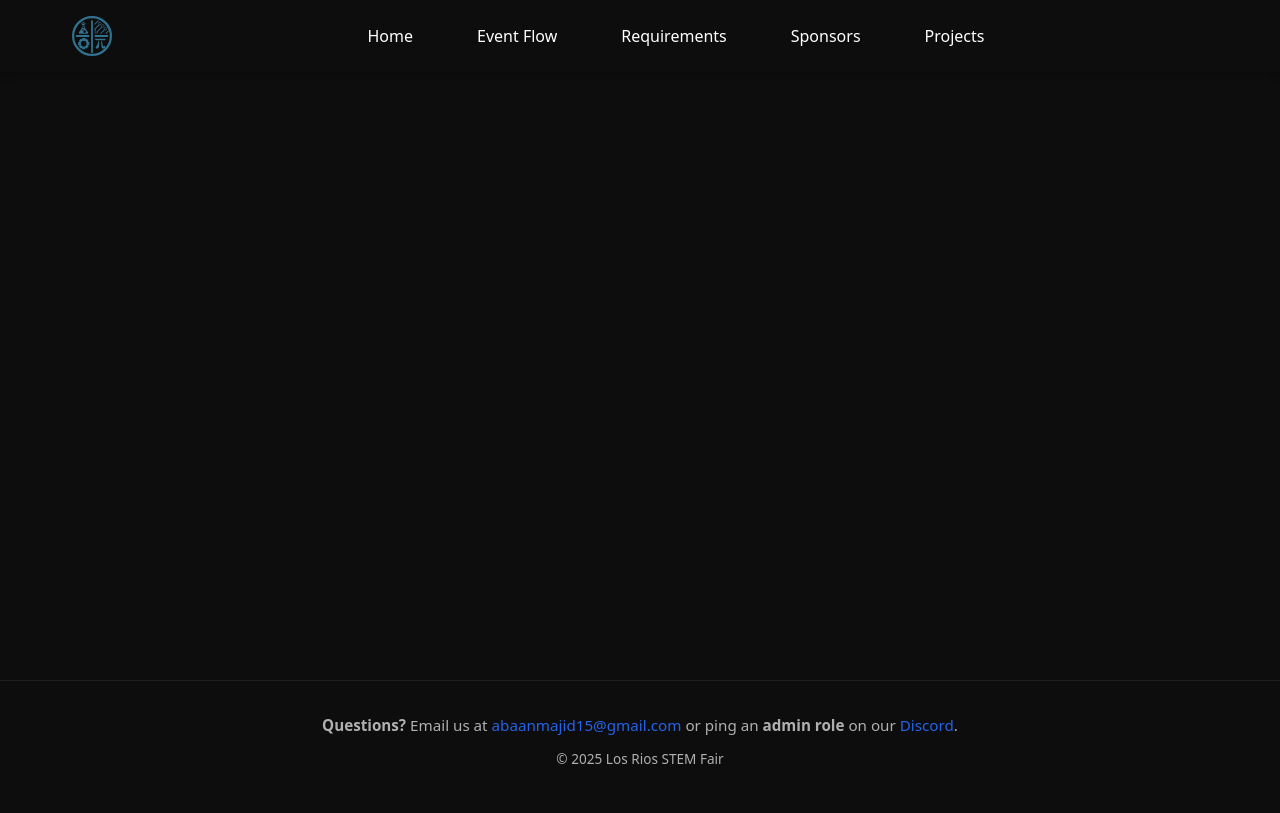
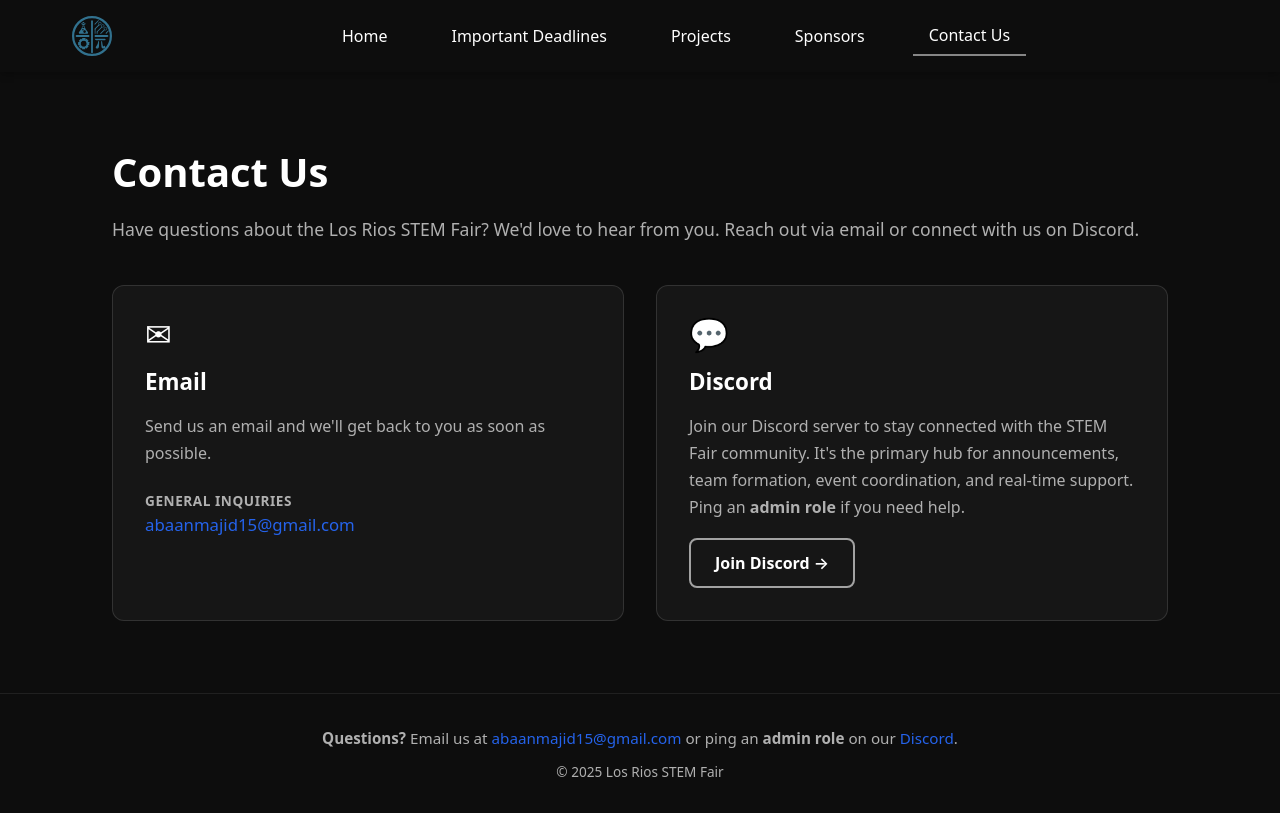
Before and after one commit to brandontautuan/StemFair2026, a React (Vite) app: page /contact in a window 1280 px wide. Built offline with nearby package versions, Linux system fonts and the light colour scheme.

Commit message:
Added a Contact Us tab

```diff
--- a/src/App.tsx
+++ b/src/App.tsx
@@ -3,13 +3,13 @@ import Layout from './components/Layout';
 import Home from './pages/Home';
 import Register from './pages/Register';
 import EventFlow from './pages/EventFlow';
-import Requirements from './pages/Requirements';
 import FAQ from './pages/FAQ';
 import Projects from './pages/Projects';
 import Schedule from './pages/Schedule';
 import Teams from './pages/Teams';
 import Sponsors from './pages/Sponsors';
 import ProposalForm from './pages/ProposalForm';
+import Contact from './pages/Contact';
 
 function App() {
   return (
@@ -20,12 +20,12 @@ function App() {
           <Route path="/register" element={<Register />} />
           <Route path="/proposal-form" element={<ProposalForm />} />
           <Route path="/event-flow" element={<EventFlow />} />
-          <Route path="/requirements" element={<Requirements />} />
           <Route path="/faq" element={<FAQ />} />
           <Route path="/projects" element={<Projects />} />
           <Route path="/schedule" element={<Schedule />} />
           <Route path="/teams" element={<Teams />} />
           <Route path="/sponsors" element={<Sponsors />} />
+          <Route path="/contact" element={<Contact />} />
         </Routes>
       </Layout>
     </Router>
--- a/src/components/Layout.tsx
+++ b/src/components/Layout.tsx
@@ -46,12 +46,12 @@ function Layout({ children }: { children: React.ReactNode }) {
             </li>
             <li>
               <Link to="/event-flow" className={isActive('/event-flow') ? 'active' : ''}>
-                Event Flow
+                Important Deadlines
               </Link>
             </li>
             <li>
-              <Link to="/requirements" className={isActive('/requirements') ? 'active' : ''}>
-                Requirements
+              <Link to="/projects" className={isActive('/projects') ? 'active' : ''}>
+                Projects
               </Link>
             </li>
             <li>
@@ -60,8 +60,8 @@ function Layout({ children }: { children: React.ReactNode }) {
               </Link>
             </li>
             <li>
-              <Link to="/projects" className={isActive('/projects') ? 'active' : ''}>
-                Projects
+              <Link to="/contact" className={isActive('/contact') ? 'active' : ''}>
+                Contact Us
               </Link>
             </li>
           </ul>
--- /dev/null
+++ b/src/pages/Contact.css
@@ -0,0 +1,132 @@
+.contact-section {
+  padding: 1.5rem 2.5rem;
+  margin-bottom: 0;
+}
+
+.contact-title {
+  text-align: left;
+  margin-bottom: 1rem;
+  color: var(--text-primary);
+}
+
+.contact-intro {
+  color: var(--text-secondary);
+  font-size: 1.1rem;
+  text-align: left;
+  max-width: none;
+  margin: 0 0 2.5rem;
+  line-height: 1.7;
+}
+
+.contact-cards {
+  display: grid;
+  grid-template-columns: repeat(auto-fit, minmax(320px, 1fr));
+  gap: 2rem;
+}
+
+.contact-card {
+  padding: 2rem;
+  border-radius: 12px;
+  background-color: #161616;
+  border: 1px solid rgba(255, 255, 255, 0.12);
+  display: flex;
+  flex-direction: column;
+  gap: 1rem;
+}
+
+.contact-card-icon {
+  font-size: 2rem;
+  line-height: 1;
+}
+
+.contact-card-title {
+  color: var(--text-primary);
+  font-size: 1.4rem;
+  font-weight: 700;
+  margin: 0;
+}
+
+.contact-card-text {
+  color: var(--text-secondary);
+  font-size: 1rem;
+  line-height: 1.7;
+  margin: 0;
+}
+
+.contact-card-text a {
+  color: var(--color-accent);
+  text-decoration: none;
+  font-weight: 500;
+}
+
+.contact-card-text a:hover {
+  color: var(--color-accent-hover);
+  text-decoration: underline;
+}
+
+.contact-email-list {
+  list-style: none;
+  padding: 0;
+  margin: 0.5rem 0 0;
+  display: flex;
+  flex-direction: column;
+  gap: 0.75rem;
+}
+
+.contact-email-item {
+  display: flex;
+  flex-direction: column;
+  gap: 0.15rem;
+}
+
+.contact-email-label {
+  font-size: 0.85rem;
+  font-weight: 600;
+  color: var(--text-secondary);
+  text-transform: uppercase;
+  letter-spacing: 0.04em;
+}
+
+.contact-email-address a {
+  color: var(--color-accent);
+  text-decoration: none;
+  font-weight: 500;
+  font-size: 1.05rem;
+}
+
+.contact-email-address a:hover {
+  color: var(--color-accent-hover);
+  text-decoration: underline;
+}
+
+.contact-discord-button {
+  display: inline-block;
+  padding: 0.75rem 1.5rem;
+  background-color: var(--button-idle-bg);
+  color: var(--button-idle-color);
+  font-weight: 600;
+  font-size: 1rem;
+  text-decoration: none;
+  border-radius: 8px;
+  border: var(--button-idle-border);
+  transition: var(--button-transition);
+  text-align: center;
+  align-self: flex-start;
+}
+
+.contact-discord-button:hover {
+  background-color: var(--button-hover-bg);
+  color: var(--button-hover-color);
+  border-color: var(--button-hover-border-color);
+  transform: translateY(-2px);
+}
+
+@media (max-width: 768px) {
+  .contact-section {
+    padding: 1.5rem 1.5rem;
+  }
+
+  .contact-cards {
+    grid-template-columns: 1fr;
+  }
+}
--- /dev/null
+++ b/src/pages/Contact.tsx
@@ -0,0 +1,85 @@
+import { motion } from 'framer-motion';
+import './Contact.css';
+
+const DISCORD_URL = 'https://discord.gg/twRRrEyANK';
+
+const containerVariants = {
+  hidden: { opacity: 0 },
+  visible: {
+    opacity: 1,
+    transition: { staggerChildren: 0.12, delayChildren: 0.08 },
+  },
+};
+
+const itemVariants = {
+  hidden: { opacity: 0, y: 24 },
+  visible: {
+    opacity: 1,
+    y: 0,
+    transition: { duration: 0.4, ease: 'easeOut' as const },
+  },
+};
+
+const viewport = { once: false, amount: 0.12 };
+
+function Contact() {
+  return (
+    <main className="main-content">
+      <motion.section
+        className="contact-section"
+        variants={containerVariants}
+        initial="hidden"
+        whileInView="visible"
+        viewport={viewport}
+      >
+        <motion.h1 className="page-title contact-title" variants={itemVariants}>
+          Contact Us
+        </motion.h1>
+        <motion.p className="contact-intro" variants={itemVariants}>
+          Have questions about the Los Rios STEM Fair? We&apos;d love to hear from you.
+          Reach out via email or connect with us on Discord.
+        </motion.p>
+
+        <motion.div className="contact-cards" variants={containerVariants}>
+          {/* Email Card */}
+          <motion.div className="contact-card" variants={itemVariants}>
+            <span className="contact-card-icon" aria-hidden="true">✉</span>
+            <h2 className="contact-card-title">Email</h2>
+            <p className="contact-card-text">
+              Send us an email and we&apos;ll get back to you as soon as possible.
+            </p>
+            <ul className="contact-email-list">
+              <li className="contact-email-item">
+                <span className="contact-email-label">General Inquiries</span>
+                <span className="contact-email-address">
+                  <a href="mailto:abaanmajid15@gmail.com">abaanmajid15@gmail.com</a>
+                </span>
+              </li>
+            </ul>
+          </motion.div>
+
+          {/* Discord Card */}
+          <motion.div className="contact-card" variants={itemVariants}>
+            <span className="contact-card-icon" aria-hidden="true">💬</span>
+            <h2 className="contact-card-title">Discord</h2>
+            <p className="contact-card-text">
+              Join our Discord server to stay connected with the STEM Fair community.
+              It&apos;s the primary hub for announcements, team formation, event coordination,
+              and real-time support. Ping an <strong>admin role</strong> if you need help.
+            </p>
+            <a
+              href={DISCORD_URL}
+              target="_blank"
+              rel="noopener noreferrer"
+              className="contact-discord-button"
+            >
+              Join Discord →
+            </a>
+          </motion.div>
+        </motion.div>
+      </motion.section>
+    </main>
+  );
+}
+
+export default Contact;
```
